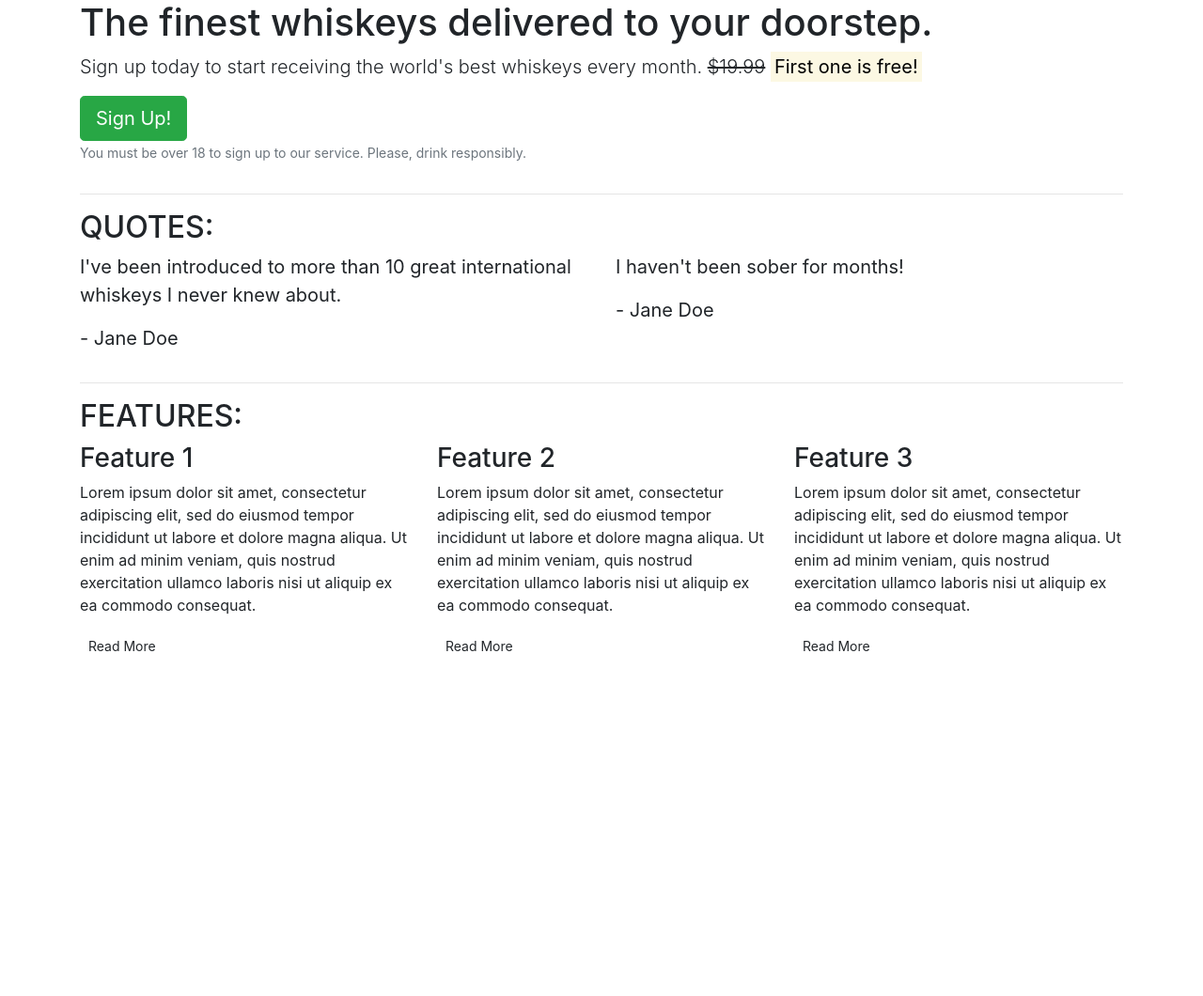
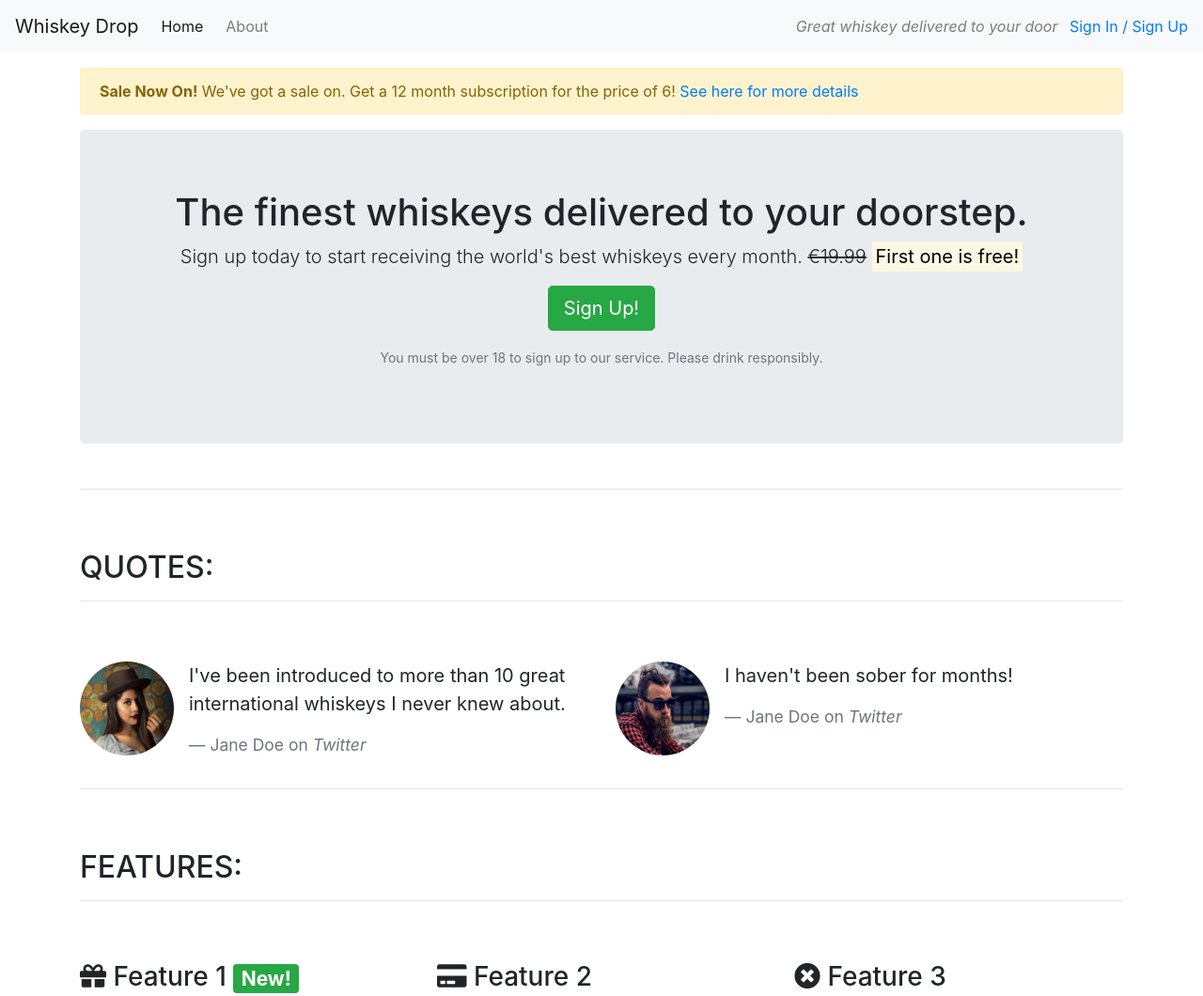
Before and after one commit to StanislavDitsan/Bootstrap-Your-Next-Big-Idea, a plain HTML site: page index.html in a window 1280 px wide. Shown: the top 1060 px of the page at 94% size. Before the commit the page ends 800 px from the top, so only its background shows below. Drawn offline with nearby package versions, Linux system fonts and the light colour scheme.

Commit message:
Added components for the page

```diff
--- a/index.html
+++ b/index.html
@@ -9,93 +9,131 @@
     <!-- Bootstrap CSS -->
     <link rel="stylesheet" href="https://cdn.jsdelivr.net/npm/bootstrap@4.6.2/dist/css/bootstrap.min.css"
         integrity="sha384-xOolHFLEh07PJGoPkLv1IbcEPTNtaed2xpHsD9ESMhqIYd0nLMwNLD69Npy4HI+N" crossorigin="anonymous">
+    <link rel="stylesheet" href="https://use.fontawesome.com/releases/v5.6.1/css/all.css"
+        integrity="sha384-gfdkjb5BdAXd+lj+gudLWI+BXq4IuLW5IT+brZEZsLFm++aCMlF1V92rMkPaX4PP" crossorigin="anonymous">
 </head>
 
 <body>
-    <article class="container">
+    <!--Nav-->
+    <nav class="navbar navbar-light navbar-expand-sm bg-light">
+        <a href="/" class="navbar-brand">
+            Whiskey Drop</a>
+        <ul class="navbar-nav mr-auto">
+            <li class="active nav-item mr-2"><a class="nav-link" href="/">Home</a></li>
+            <li class="nav-item mr-2"><a class="nav-link" href="">About</a></li>
+            <li class="nav-item mr-2 d-block d-sm-none"><a class="nav-link" href="">Sign In / Sign Up</a></li>
+        </ul>
+
+        <div class="d-none d-md-block">
+            <p class="navbar-text my-auto mr-2"><i>Great whiskey delivered to your door</i></p>
+            <a href="/login">Sign In / Sign Up</a>
+        </div>
+        <!--</div>-->
+    </nav>
+    <article class="container mt-3">
+        <!--Hides on mobile (row d-none d-sm-block)-->
+        <div class="row d-none d-sm-block">
+            <div class="col-12">
+                <div class="alert alert-warning">
+                    <strong>Sale Now On!</strong> We've got a sale on. Get a 12 month subscription for the price of 6!
+                    <a href="">See here for more details</a>
+                </div>
+            </div>
+        </div>
         <!-- Callout -->
         <div class="row">
             <div class="col-12">
-                <section class="callout">
+                <section class="callout jumbotron text-center">
                     <h1>The finest whiskeys delivered to your doorstep.</h1>
                     <p class="lead">Sign up today to start receiving the world's best whiskeys every month.
-                        <s>$19.99</s> <strong><mark>First one is free!</mark></strong></p>
-                    <button class="btn btn-success btn-lg">Sign Up!</button>
-                    <p class="text-muted"><small>You must be over 18 to sign up to our service. Please, drink
+                        <s class="d-none d-sm-inline">€19.99</s>
+                        <span class="d-inline d-sm-none"><br></span>
+                        <strong><mark>First one is free!</mark></strong></p>
+                    <p><button class="btn btn-lg btn-success">Sign Up!</button></p>
+                    <p class="text-muted"><small>You must be over 18 to sign up to our service. Please drink
                             responsibly.</small></p>
                 </section>
             </div>
         </div>
         <!-- /.callout -->
         <hr>
-
         <!-- Quotes -->
         <section class="quotes">
             <div class="row">
-                <div class="col-12">
+                <div class="col-12 my-5">
                     <h2 class="text-uppercase">Quotes:</h2>
+                    <hr />
                 </div>
             </div>
             <div class="row">
                 <div class="col-12 col-md-6">
-                    <blockquote class="blockquote">
-                        <p>I've been introduced to more than 10 great international whiskeys I never knew about.</p>
-                        <p>- Jane Doe</p>
-                    </blockquote>
+                    <div class="media">
+                        <div class="d-none d-sm-block">
+                            <img src="images/girl-image.png" class="rounded-circle mr-3" height=100 width=100>
+                        </div>
+                        <div class="media-body">
+                            <blockquote class="blockquote">
+                                <p>I've been introduced to more than 10 great international whiskeys I never knew about.
+                                </p>
+                                <footer class="blockquote-footer">Jane Doe on <cite title="Twitter">Twitter</cite>
+                                </footer>
+                            </blockquote>
+                        </div>
+                    </div>
                 </div>
                 <div class="col-12 col-md-6">
-                    <blockquote class="blockquote">
-                        <p>I haven't been sober for months!</p>
-                        <p>- Jane Doe</p>
-                    </blockquote>
+                    <div class="media">
+                        <div class="d-none d-sm-block">
+                            <img src="images/guy-image.png" class="rounded-circle mr-3" height=100 width=100>
+                        </div>
+                        <div class="media-body">
+                            <blockquote class="blockquote">
+                                <p>I haven't been sober for months!</p>
+                                <footer class="blockquote-footer">Jane Doe on <cite title="Twitter">Twitter</cite>
+                                </footer>
+                            </blockquote>
+                        </div>
+                    </div>
                 </div>
             </div>
         </section>
         <!-- /.quotes -->
         <hr>
-
         <!-- Features -->
         <section class="features">
             <div class="row">
-                <div class="col-12">
+                <div class="col-12 my-5">
                     <h2 class="text-uppercase">Features:</h2>
+                    <hr />
                 </div>
             </div>
             <div class="row">
                 <div class="col-12 col-md-6 col-lg-4">
                     <div class="feature">
-                        <h3>Feature 1</h3>
+                        <h3><i class="fas fa-gift d-none d-sm-inline"></i> Feature 1 <span
+                                class="badge badge-success">New!</span></h3>
                         <p>Lorem ipsum dolor sit amet, consectetur adipiscing elit, sed do eiusmod tempor incididunt ut
-                            labore
-                            et dolore magna aliqua. Ut enim ad minim veniam, quis nostrud exercitation ullamco laboris
-                            nisi
-                            ut
-                            aliquip ex ea commodo consequat.</p>
-                        <p><a class="btn btn-sm btn-default" href="">Read More</a></p>
+                            labore et dolore magna aliqua. Ut enim ad minim veniam, quis nostrud exercitation ullamco
+                            laboris nisi ut aliquip ex ea commodo consequat.</p>
+                        <p><a class="btn btn-sm btn-light" href="">Read More</a></p>
                     </div>
                 </div>
                 <div class="col-12 col-md-6 col-lg-4">
                     <div class="feature">
-                        <h3>Feature 2</h3>
+                        <h3><i class="fas fa-credit-card d-none d-sm-inline"></i> Feature 2</h3>
                         <p>Lorem ipsum dolor sit amet, consectetur adipiscing elit, sed do eiusmod tempor incididunt ut
-                            labore
-                            et dolore magna aliqua. Ut enim ad minim veniam, quis nostrud exercitation ullamco laboris
-                            nisi
-                            ut
-                            aliquip ex ea commodo consequat.</p>
-                        <p><a class="btn btn-sm btn-default" href="">Read More</a></p>
+                            labore et dolore magna aliqua. Ut enim ad minim veniam, quis nostrud exercitation ullamco
+                            laboris nisi ut aliquip ex ea commodo consequat.</p>
+                        <p><a class="btn btn-sm btn-light" href="">Read More</a></p>
                     </div>
                 </div>
                 <div class="col-12 d-md-none d-lg-block col-lg-4">
                     <div class="feature">
-                        <h3>Feature 3</h3>
+                        <h3><i class="fas fa-times-circle d-none d-sm-inline"></i> Feature 3</h3>
                         <p>Lorem ipsum dolor sit amet, consectetur adipiscing elit, sed do eiusmod tempor incididunt ut
-                            labore
-                            et dolore magna aliqua. Ut enim ad minim veniam, quis nostrud exercitation ullamco laboris
-                            nisi
-                            ut
-                            aliquip ex ea commodo consequat.</p>
-                        <p><a class="btn btn-sm btn-default" href="">Read More</a></p>
+                            labore et dolore magna aliqua. Ut enim ad minim veniam, quis nostrud exercitation ullamco
+                            laboris nisi ut aliquip ex ea commodo consequat.</p>
+                        <p><a class="btn btn-sm btn-light" href="">Read More</a></p>
                     </div>
                 </div>
             </div>
```
Also changed, not shown: images/girl-image.png (added), images/guy-image.png (added).
